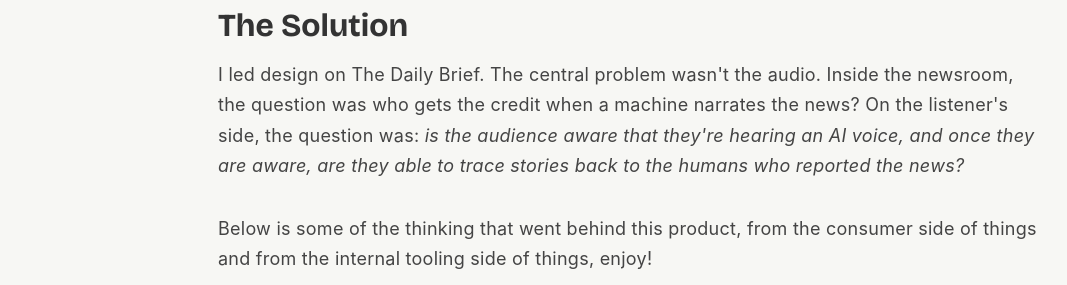
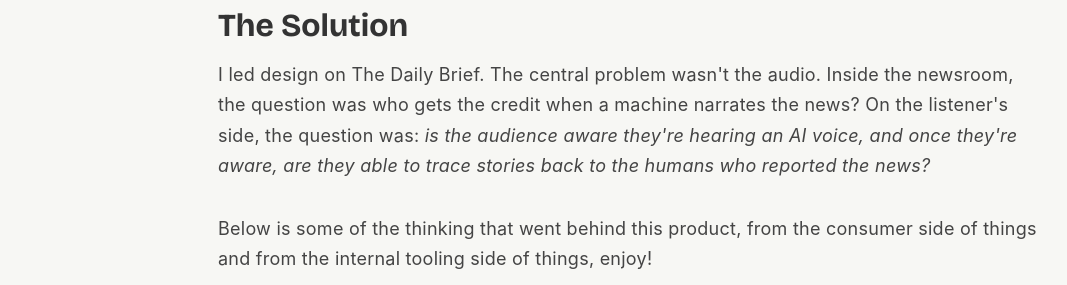
Before and after one commit to Elapache98/Portfolio, a plain HTML site: page daily-brief.html in a window 1280 px wide. Shown: the part 2160-2445 px from the top of the page, without its empty margins (112-1179 px from the left). Drawn offline with nearby package versions, Linux system fonts and the light colour scheme.

Commit message:
Refine lead paragraph wording in daily-brief.html for improved clarity regarding AI voice awareness and audience understanding.

```diff
--- a/daily-brief.html
+++ b/daily-brief.html
@@ -160,7 +160,7 @@
       </div>
 
       <h2 id="solution">The Solution</h2>
-      <p class="lead-paragraph">I led design on The Daily Brief. The central problem wasn't the audio. Inside the newsroom, the question was who gets the credit when a machine narrates the news? On the listener's side, the question was: <i>is the audience aware that they're hearing an AI voice, and once they are aware, are they able to trace stories back to the humans who reported the news?</i></p>
+      <p class="lead-paragraph">I led design on The Daily Brief. The central problem wasn't the audio. Inside the newsroom, the question was who gets the credit when a machine narrates the news? On the listener's side, the question was: <i>is the audience aware they're hearing an AI voice, and once they're aware, are they able to trace stories back to the humans who reported the news?</i></p>
       <p class="lead-paragraph">Below is some of the thinking that went behind this product, from the consumer side of things and from the internal tooling side of things, enjoy!</p>
 
       <div class="content-image figma-embed-wrap">
```
